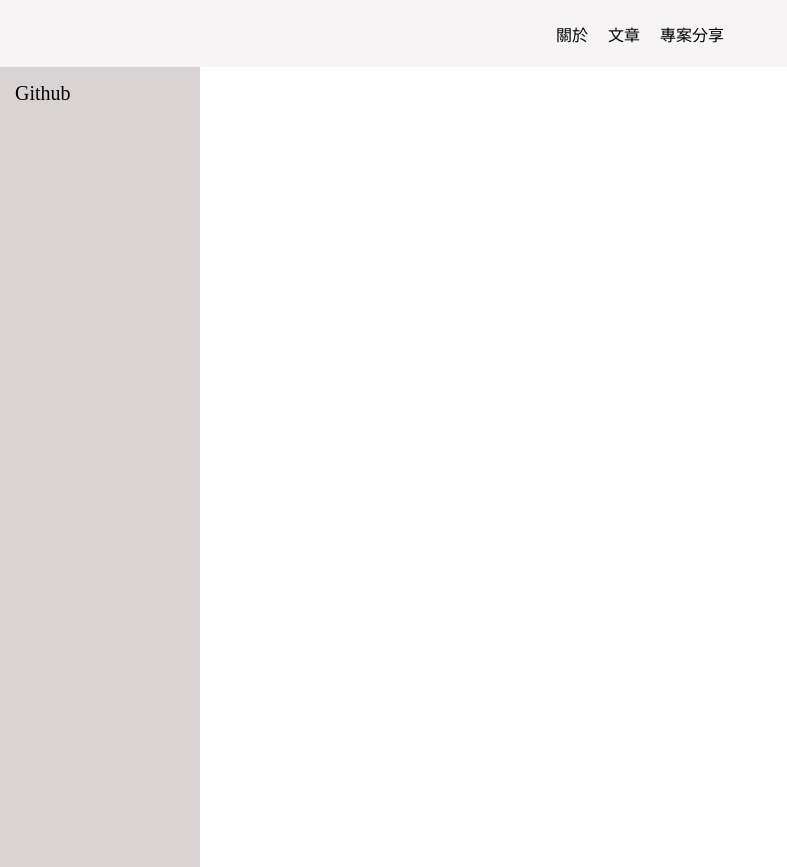
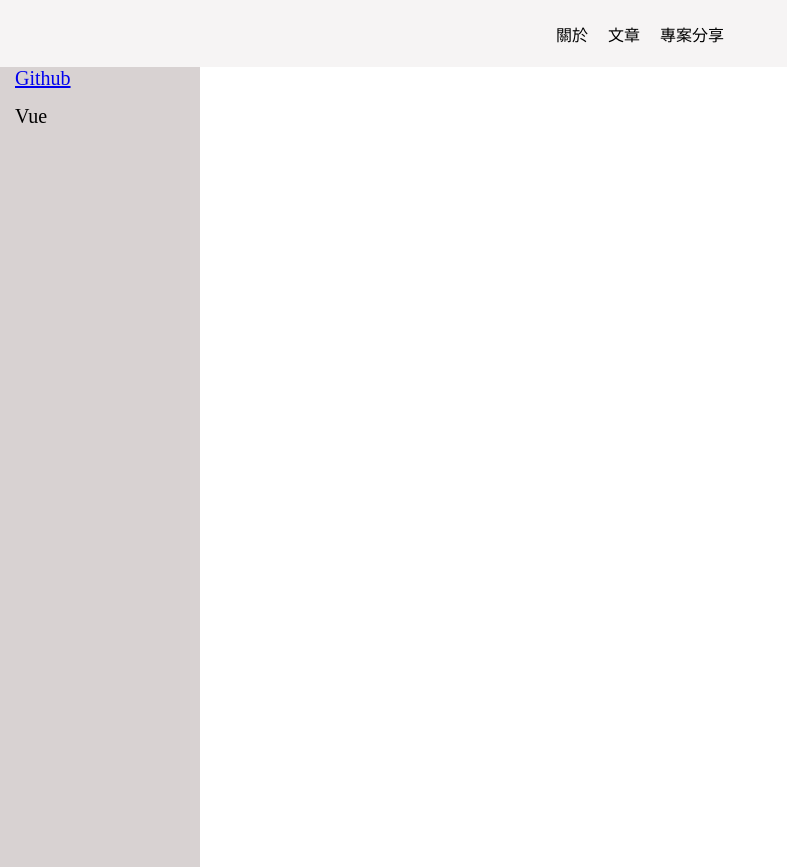
Before and after one commit to Ariel19971024/Ariel_Frontend, a Vue app: page / in a window 1280 px wide. Shown: the whole page, without its empty margins (0-787 px from the left). Built offline with nearby package versions, Linux system fonts and the light colour scheme.

Commit message:
fix:導覽列修改

```diff
--- a/package.json
+++ b/package.json
@@ -9,6 +9,7 @@
   },
   "dependencies": {
     "core-js": "^3.6.5",
+    "element-ui": "^2.15.6",
     "vue": "^3.0.0",
     "vue-router": "^4.0.3",
     "vuex": "^4.0.2"
--- a/src/App.vue
+++ b/src/App.vue
@@ -6,52 +6,14 @@
       <router-link to="/about" class="router">專案分享</router-link>
     </nav>
     <div class="content">
-      <div class="menu">
-        <div class="menu-topic-1">Github</div>
-      </div>
+      <Menu />
       <div class="main">
-        <router-view/>
+        <router-view />
       </div>
     </div>
-
   </div>
 </template>
 
 <style>
-*{
-  margin:0 !important;
-  padding:0;
-}
-nav{
-  width:100%;
-  height: 67px;
-  background-color:rgb(246, 244, 244);
-  display: flex;
-  justify-content: center;
-  align-items: center;
-}
-.router{
-  color:black;
-  padding: 10px;
-  text-decoration: none;
-  margin-right:10px;
-
-}
-.router:hover{
- background-color:rgb(212, 208, 208);
- border-radius:10%;
-}
-.menu{
-  width:200px;
-  height:100vh;
-  background-color:rgb(216, 210, 210);
-}
-.content{
-  display: flex;
-}
-.menu-topic-1{
-  font-size: 20px;
-  padding:15px;
-  cursor: pointer;
-}
+@import "./css/layout.css";
 </style>
--- /dev/null
+++ b/src/components/menu.vue
@@ -0,0 +1,6 @@
+<template>
+  <div class="menu">
+    <router-link class="menu-topic-1" to="/about">Github</router-link>
+    <div class="menu-topic-1">Vue</div>
+  </div>
+</template>
--- /dev/null
+++ b/src/css/layout.css
@@ -0,0 +1,35 @@
+* {
+    margin: 0 !important;
+    padding: 0;
+  }
+  nav {
+    width: 100%;
+    height: 67px;
+    background-color: rgb(246, 244, 244);
+    display: flex;
+    justify-content: center;
+    align-items: center;
+  }
+  .router {
+    color: black;
+    padding: 10px;
+    text-decoration: none;
+    margin-right: 10px;
+  }
+  .router:hover {
+    background-color: rgb(212, 208, 208);
+    border-radius: 10%;
+  }
+  .menu {
+    width: 200px;
+    height: 100vh;
+    background-color: rgb(216, 210, 210);
+  }
+  .content {
+    display: flex;
+  }
+  .menu-topic-1 {
+    font-size: 20px;
+    padding: 15px;
+    cursor: pointer;
+  }
```
Also changed, not shown: src/main.js (+5 -2 lines), 2 other files (tests, documents, lock files or other folders). Lines whose indentation alone changed are shown as unchanged.
